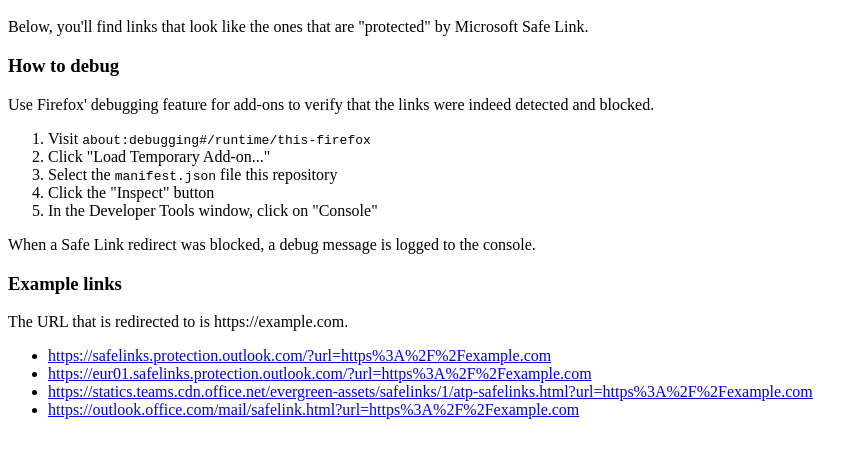
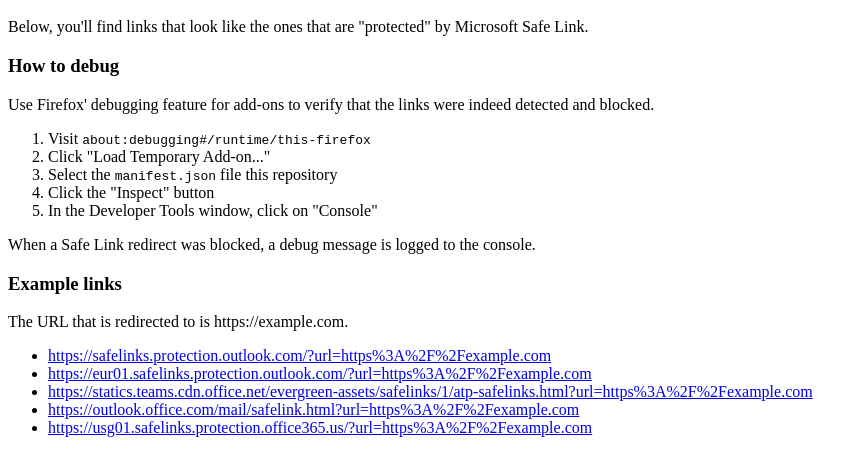
Before and after one commit to wtimme/firefox-remove-safelinks, a browser extension: page test-page.html in a window 1280 px wide. Shown: the part 48-524 px from the top of the page, without its empty margins (0-868 px from the left). Drawn offline with Linux system fonts and the light colour scheme.

Commit message:
Add support for "https://*.safelinks.protection.office365.us/*" (#8)

```diff
--- a/background.js
+++ b/background.js
@@ -16,6 +16,7 @@
       "https://safelinks.protection.outlook.com/*",
       "https://*.safelinks.protection.outlook.com/*",
       "https://outlook.office.com/mail/safelink.html*",
+      "https://*.safelinks.protection.office365.us/*",
     ]
   },
   ['blocking']
--- a/test-page.html
+++ b/test-page.html
@@ -48,6 +48,11 @@
         https://outlook.office.com/mail/safelink.html?url=https%3A%2F%2Fexample.com
       </a>
     </li>
+    <li>
+      <a href="https://usg01.safelinks.protection.office365.us/?url=https%3A%2F%2Fexample.com">
+        https://usg01.safelinks.protection.office365.us/?url=https%3A%2F%2Fexample.com
+      </a>
+    </li>
   </ul>
 </body>
 
```
Also changed, not shown: manifest.json.
